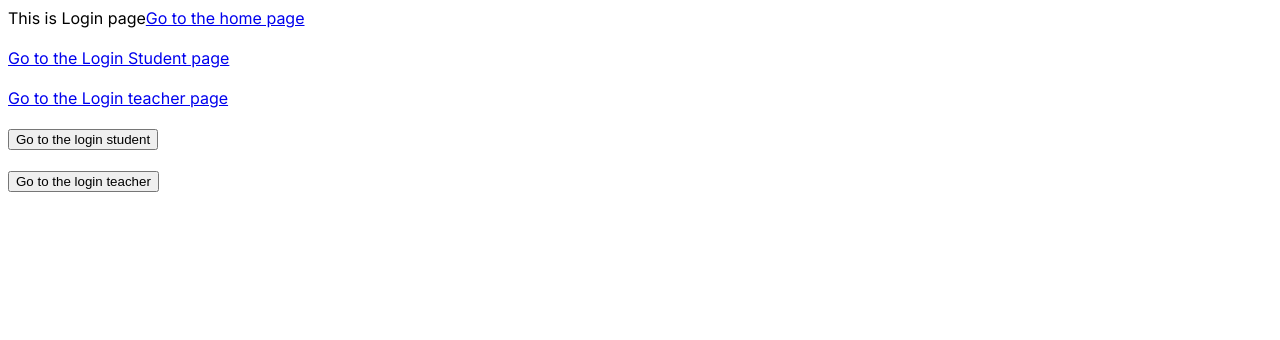
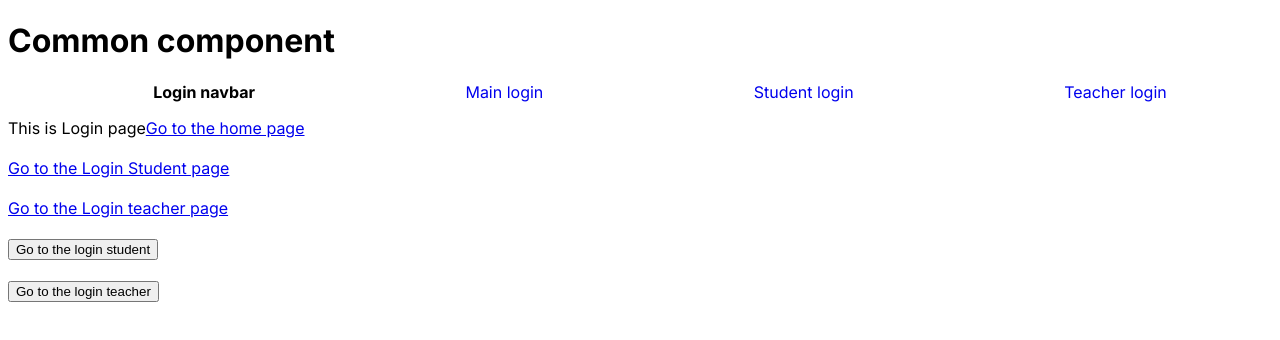
Before and after one commit to ashishprusty24/nextjs-code-step, a Next.js app: page /login in a window 1280 px wide. Shown: the top 340 px of the page. Built offline with nearby package versions, Linux system fonts and the light colour scheme.

Commit message:
adding common layout and conditional redndering

```diff
--- /dev/null
+++ b/app/login/layout.js
@@ -0,0 +1,36 @@
+"use client";
+import Link from "next/link";
+import React from "react";
+import "./login.css";
+import { usePathname } from "next/navigation";
+const Layout = ({ children }) => {
+  const pathName = usePathname();
+
+  console.log(pathName);
+
+  return (
+    <div>
+      <h1>Common component</h1>
+      {pathName !== "/login/loginteacher" ? (
+        <ul className="login-menu">
+          <li>
+            <h4>Login navbar</h4>
+          </li>
+          <li>
+            <Link href={"/login"}>Main login</Link>
+          </li>
+          <li>
+            <Link href={"/login/loginstudent"}>Student login</Link>
+          </li>
+          <li>
+            <Link href={"/login/loginteacher"}>Teacher login</Link>
+          </li>
+        </ul>
+      ) : <Link href={"/login"} >Go to main page</Link>}
+
+      {children}
+    </div>
+  );
+};
+
+export default Layout;
--- /dev/null
+++ b/app/login/login.css
@@ -0,0 +1,15 @@
+.login-menu{
+    display: flex;
+    justify-content: space-around;
+}
+
+.login-menu li{
+    list-style: none;
+}
+
+.login-menu li a{
+    text-decoration: none;
+}
+.login-menu h4{
+    margin: 0px;
+}
--- a/app/login/page.js
+++ b/app/login/page.js
@@ -26,6 +26,7 @@ const Login = () => {
       <button onClick={()=>router.push("/login/loginstudent")} >Go to the login student</button>
       <br></br>
       <br></br>
+
       <button onClick={()=>navigate("/login/loginteacher")} >Go to the login teacher</button>
     </div>
   );
```
Also changed, not shown: app/layout.js (+6 -1 lines).
